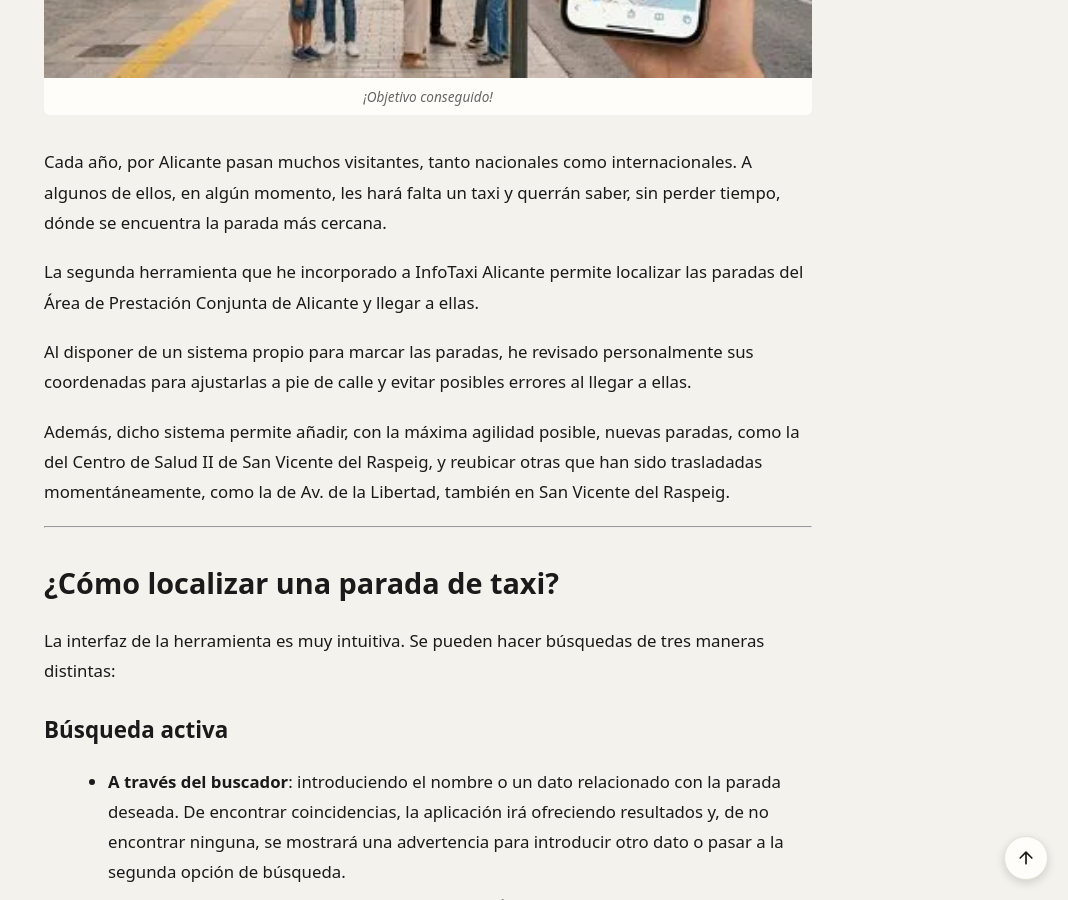
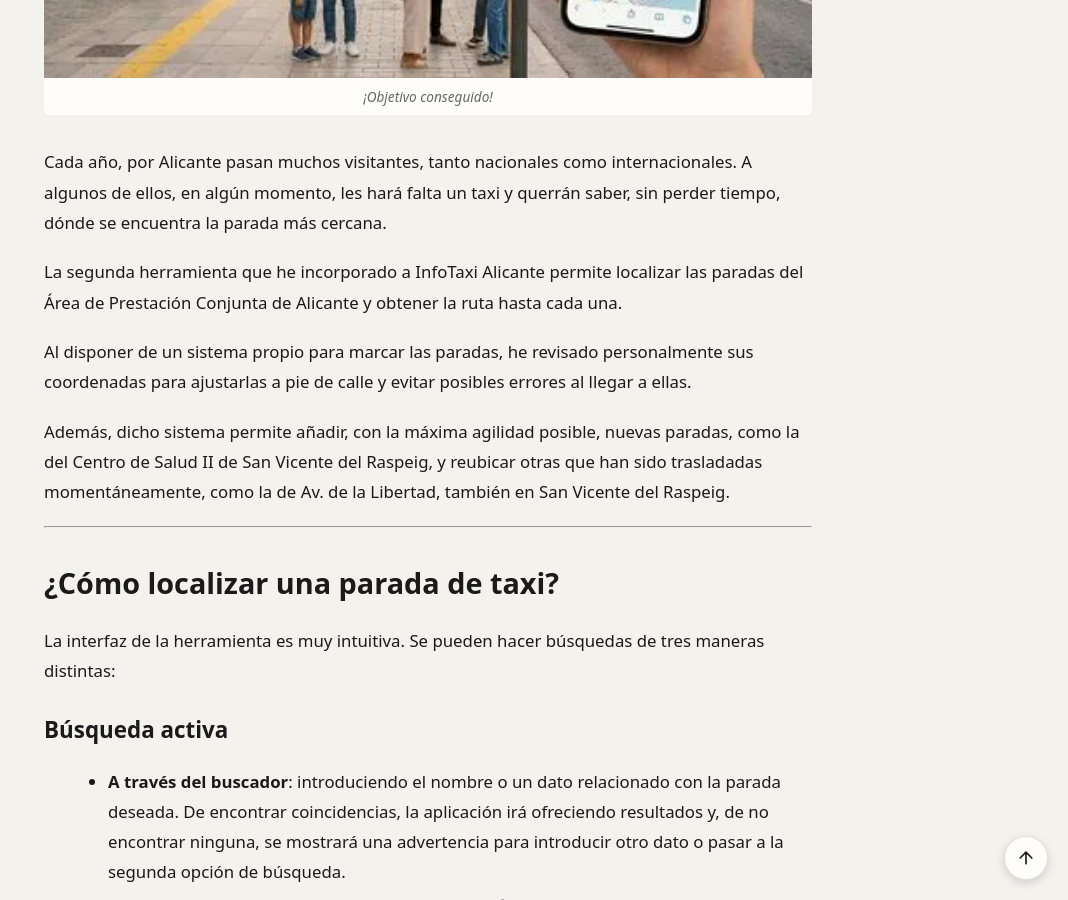
Before and after one commit to infotaxialicante/infotaxialicante.github.io, a Jekyll site: the page built from _posts/2026-10-10-buscador-de-paradas.md, in a window 1280 px wide and 900 px high, scrolled down 694 px. Shown: the whole window, without its empty margins (212-1280 px from the left). Built offline with Jekyll 4.4.1, drawn with Linux system fonts in a browser that asks for light colours.

Commit message:
docs: corregir tercer articulo

```diff
--- a/_posts/2026-10-10-buscador-de-paradas.md
+++ b/_posts/2026-10-10-buscador-de-paradas.md
@@ -17,7 +17,7 @@ ref: buscador-paradas
 
 Cada año, por Alicante pasan muchos visitantes, tanto nacionales como internacionales. A algunos de ellos, en algún momento, les hará falta un taxi y querrán saber, sin perder tiempo, dónde se encuentra la parada más cercana.
 
-La segunda herramienta que he incorporado a InfoTaxi Alicante permite localizar las paradas del Área de Prestación Conjunta de Alicante y llegar a ellas.
+La segunda herramienta que he incorporado a InfoTaxi Alicante permite localizar las paradas del Área de Prestación Conjunta de Alicante y obtener la ruta hasta cada una.
 
 Al disponer de un sistema propio para marcar las paradas, he revisado personalmente sus coordenadas para ajustarlas a pie de calle y evitar posibles errores al llegar a ellas.
 
```
Also changed, not shown: _posts/2026-10-10-taxi-rank-finder.md (+1 -1 lines).
